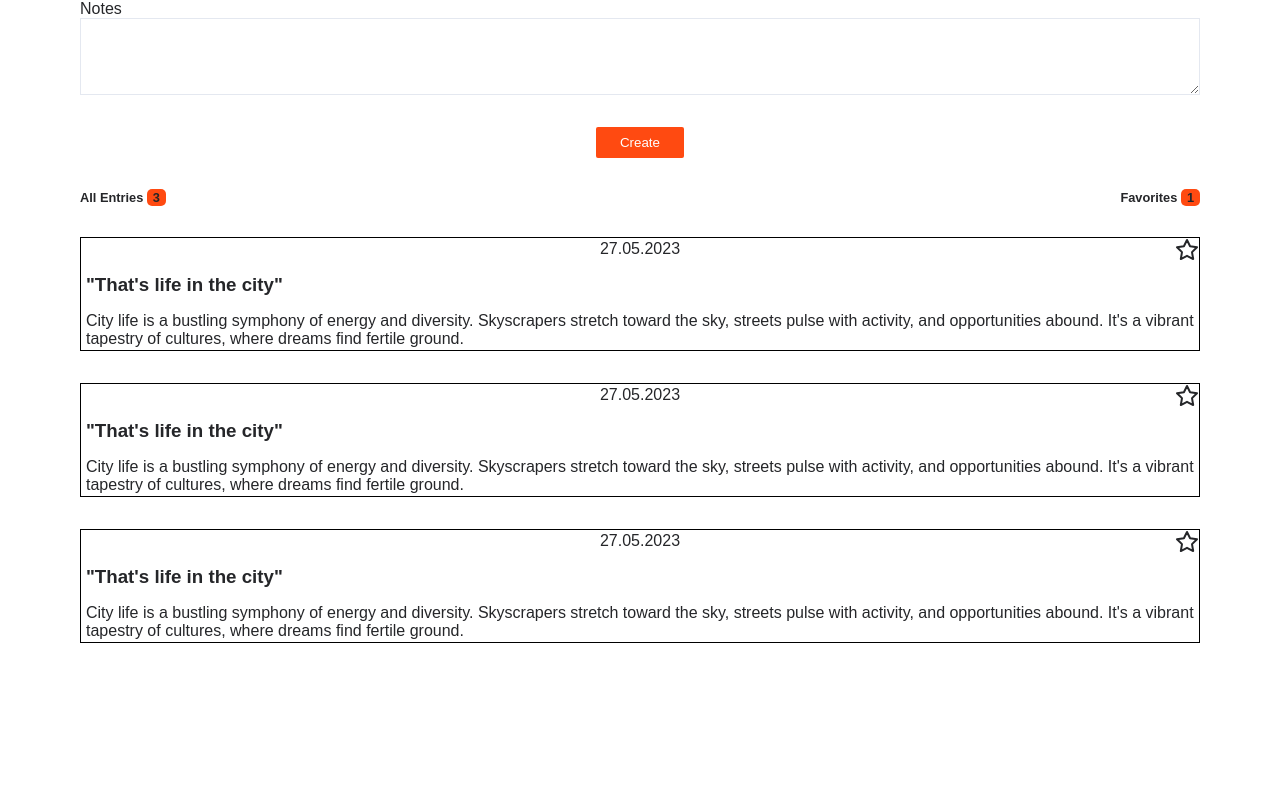
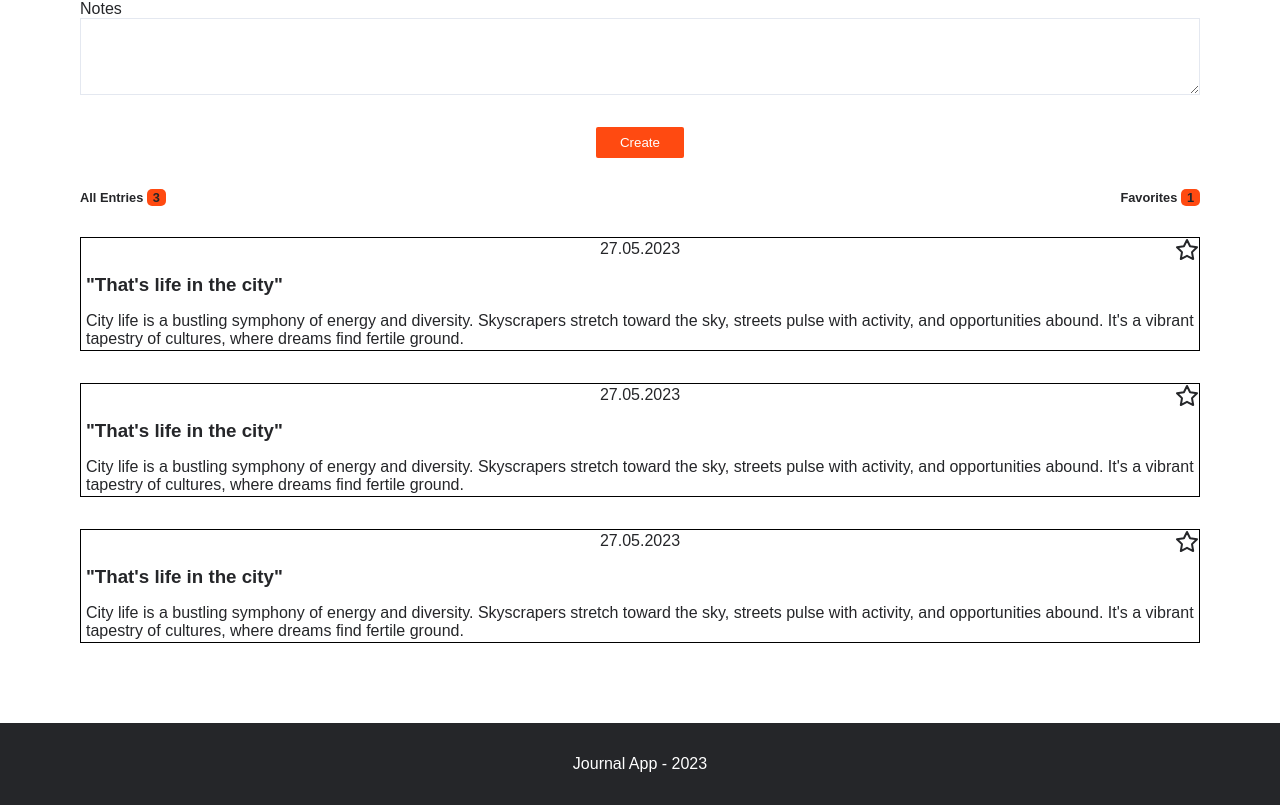
Before and after one commit to LukasWeckner/React-Journal, a React (Create React App) app: page / in a window 1280 px wide. Shown: the part 244-1049 px from the top of the page. Before the commit the page ends 919 px from the top, so only its background shows below. Built offline with nearby package versions, Linux system fonts and the light colour scheme.

Commit message:
add footer

```diff
--- a/src/App.js
+++ b/src/App.js
@@ -1,4 +1,5 @@
 import EntryList from "./components/EntryList";
+import Footer from "./components/Footer";
 import Form from "./components/Form";
 import Header from "./components/Header";
 import TabBar from "./components/TabBar";
@@ -12,6 +13,7 @@ function App() {
         <TabBar />
         <EntryList />
       </main>
+      <Footer />
     </>
   );
 }
--- /dev/null
+++ b/src/components/Footer/Footer.css
@@ -0,0 +1,9 @@
+.footer {
+  background-color: var(--color-granite);
+  padding: 2rem 0;
+  margin-top: 5rem;
+}
+.footer__title {
+  text-align: center;
+  color: var(--color-foam);
+}
--- /dev/null
+++ b/src/components/Footer/index.js
@@ -0,0 +1,9 @@
+import "./Footer.css";
+
+export default function Footer() {
+  return (
+    <footer className="footer">
+      <p className="footer__title">Journal App - 2023</p>
+    </footer>
+  );
+}
```
Also changed, not shown: src/components/Footer/Footer.js (deleted), src/components/Icon-button/Icon-button.js (deleted).
